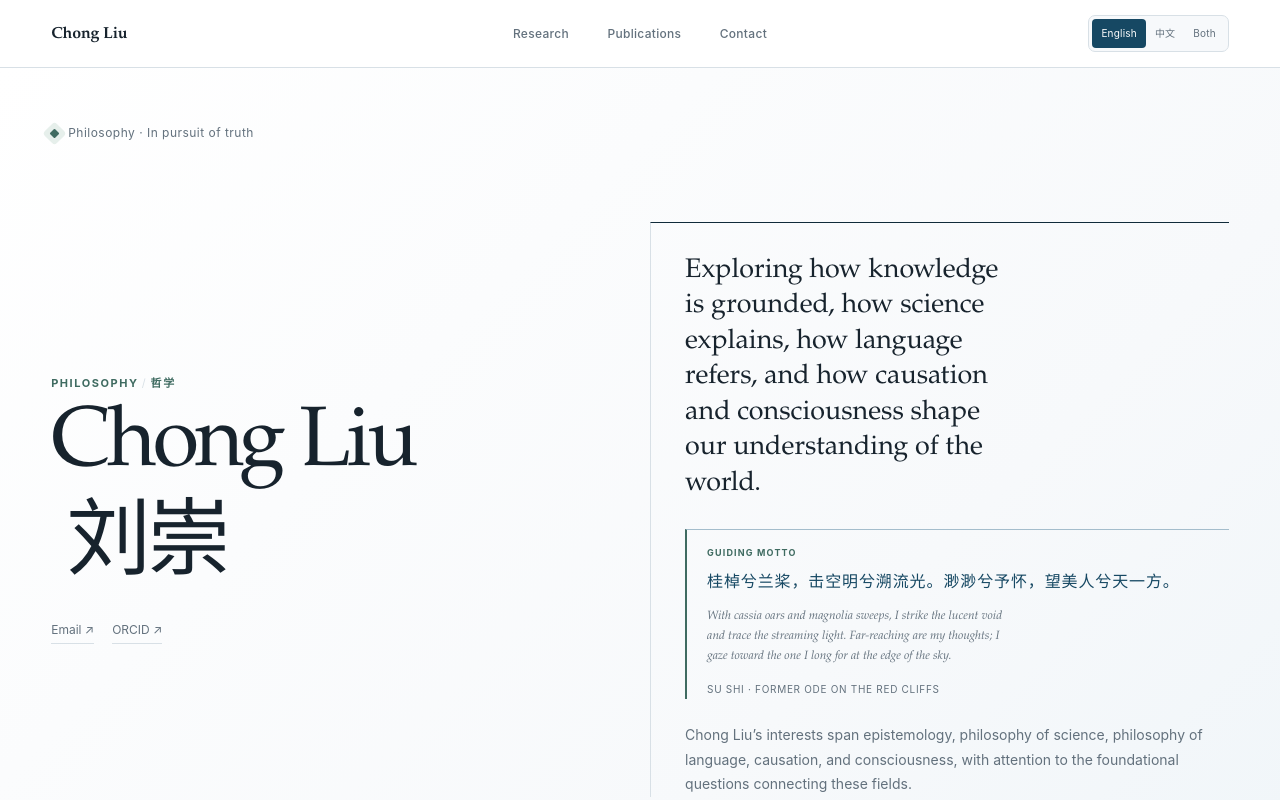
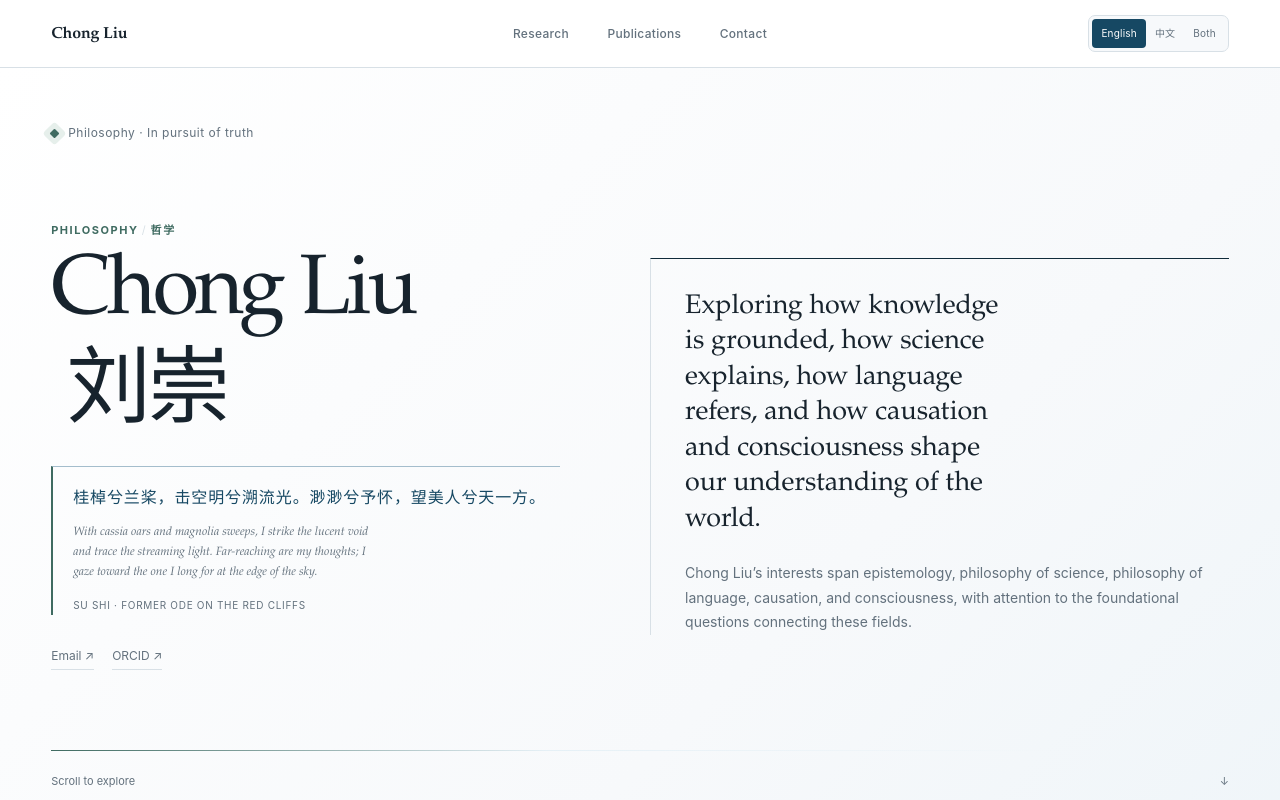
Before and after one commit to ChongLiuPhil/ChongLiuPhil.github.io, a Next.js app: page / in a window 1280 px wide. Shown: the top 800 px of the page. Built offline with nearby package versions, Linux system fonts and the light colour scheme.

Commit message:
Place signature beneath name

```diff
--- a/app/content.ts
+++ b/app/content.ts
@@ -123,7 +123,6 @@ export const interfaceCopy = {
     ],
     switchLanguage: 'Switch to English',
     switchLabel: 'EN',
-    motto: '学术自况',
     scroll: '向下浏览',
     researchEyebrow: '研究方向',
     researchTitle: '以问题为起点，以证据为方法',
@@ -156,7 +155,6 @@ export const interfaceCopy = {
     ],
     switchLanguage: '切换至中文',
     switchLabel: '中',
-    motto: 'Guiding motto',
     scroll: 'Scroll to explore',
     researchEyebrow: 'Research agenda',
     researchTitle: 'Questions first. Evidence always.',
--- a/app/globals.css
+++ b/app/globals.css
@@ -67,13 +67,11 @@ h1 { max-width: 840px; font-size: clamp(68px, 11vw, 164px); line-height: .82; ov
 .statement { max-width: 24ch; margin-bottom: 24px; font-family: var(--serif); font-size: clamp(24px, 2.1vw, 32px); line-height: 1.32; }
 .bio { max-width: var(--reading-max); margin-bottom: 0; color: var(--muted); font-size: 14px; line-height: 1.75; }
 .localized-zh { font-family: 'Songti SC', 'Noto Serif SC', 'STSong', var(--serif); }
-.hero-epigraph { max-width: 54ch; margin: 28px 0 0; padding: 18px 0 0 20px; border-top: 1px solid color-mix(in srgb, var(--accent) 28%, var(--line)); border-left: 2px solid var(--jade); }
+.hero-epigraph { max-width: 54ch; margin: 30px 0 0; padding: 18px 0 0 20px; border-top: 1px solid color-mix(in srgb, var(--accent) 28%, var(--line)); border-left: 2px solid var(--jade); }
 .hero-epigraph p { margin-bottom: 9px; }
-.hero-epigraph .epigraph-label { margin-bottom: 12px; color: var(--jade); font-family: var(--sans); font-size: 9px; font-weight: 700; letter-spacing: .13em; line-height: 1; text-transform: uppercase; }
 .hero-epigraph .epigraph-original { color: var(--accent-strong); font-family: 'Songti SC', 'Noto Serif SC', 'STSong', var(--serif); font-size: 16px; letter-spacing: .055em; line-height: 1.8; }
 .hero-epigraph .epigraph-translation { max-width: 50ch; color: var(--muted); font-family: var(--serif); font-size: 12px; font-style: italic; line-height: 1.65; }
 .hero-epigraph cite { color: var(--muted); font-size: 10px; font-style: normal; letter-spacing: .07em; text-transform: uppercase; }
-.hero-epigraph + .bio { margin-top: 24px; }
 .hero-links { display: flex; flex-wrap: wrap; gap: 18px; margin-top: 32px; }
 .hero-links a { padding-bottom: 4px; border-bottom: 1px solid var(--line); color: var(--muted); font-size: 12px; transition: border-color .2s ease, color .2s ease; }
 .hero-links a:hover { border-color: var(--ink); color: var(--ink); }
--- a/app/page.tsx
+++ b/app/page.tsx
@@ -142,6 +142,11 @@ export default function Home() {
           <div>
             <p className="role"><LocalizedText mode="both" value={profile.role} inline /></p>
             <h1 className="bilingual-hero-name" id="page-title"><LocalizedText mode="both" value={profile.name} inline /></h1>
+            <blockquote className="hero-epigraph">
+              <p className="epigraph-original" lang="zh-CN">{profile.epigraph.zh}</p>
+              {mode !== 'zh' && <p className="epigraph-translation" lang="en">{profile.epigraph.en}</p>}
+              <cite><LocalizedText mode={mode} value={profile.epigraphSource} inline={mode === 'both'} /></cite>
+            </blockquote>
             {hasContactLinks && (
               <div className="hero-links" aria-label={mode === 'zh' ? '学术链接' : 'Academic links'}>
                 {profile.email && (
@@ -157,12 +162,6 @@ export default function Home() {
           </div>
           <div className="hero-intro">
             <p className="statement"><LocalizedText labeled={mode === 'both'} mode={mode} value={profile.statement} /></p>
-            <blockquote className="hero-epigraph">
-              <p className="epigraph-label"><LocalizedText mode={mode} value={uiText('motto')} inline={mode === 'both'} /></p>
-              <p className="epigraph-original" lang="zh-CN">{profile.epigraph.zh}</p>
-              {mode !== 'zh' && <p className="epigraph-translation" lang="en">{profile.epigraph.en}</p>}
-              <cite><LocalizedText mode={mode} value={profile.epigraphSource} inline={mode === 'both'} /></cite>
-            </blockquote>
             <p className="bio"><LocalizedText labeled={mode === 'both'} mode={mode} value={profile.bio} /></p>
             {profile.cvHref && (
               <a className="text-link" href={profile.cvHref}>
```
